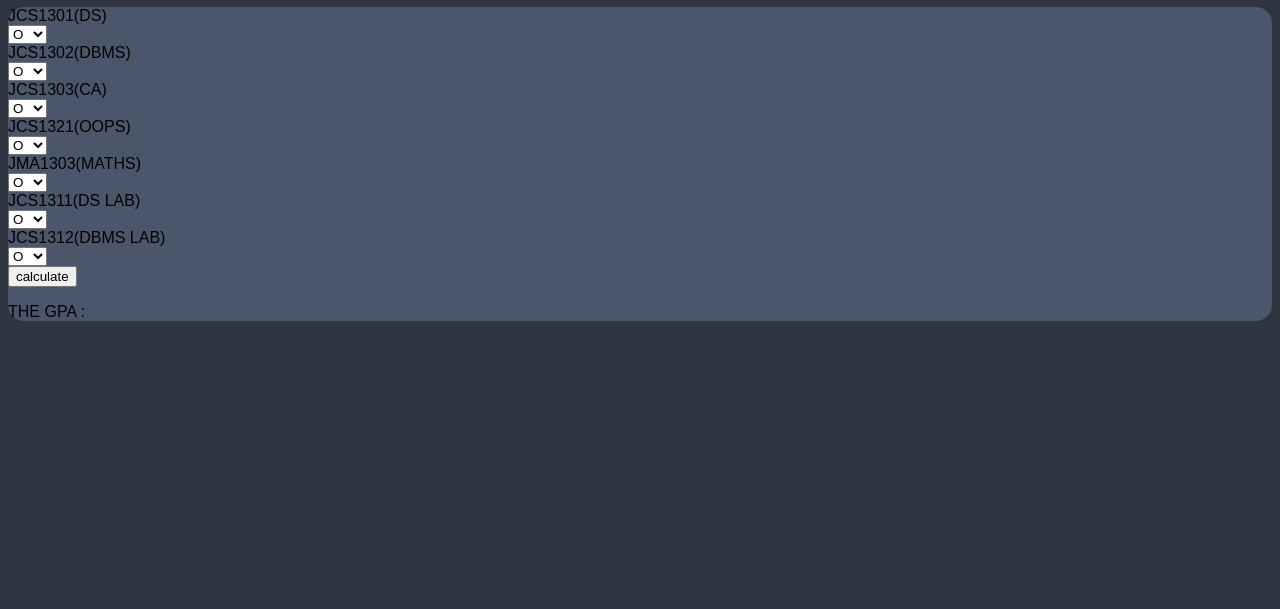
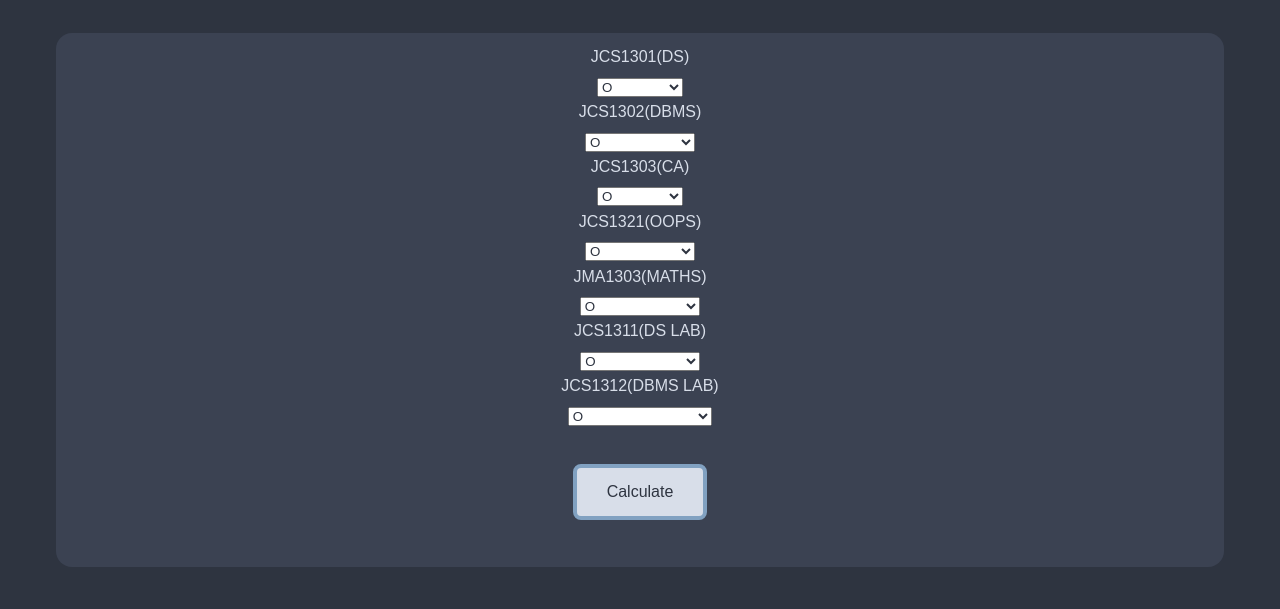
Before and after one commit to amigoss-inc/cgpa-calc, a plain HTML site: page index.html in a window 1280 px wide. Shown: the part 73-682 px from the top of the page. Drawn offline with Linux system fonts and the light colour scheme.

Commit message:
Added Styles and improved UI

```diff
--- a/cgpa.js
+++ b/cgpa.js
@@ -42,5 +42,5 @@ function gpa() {
 	const g = getmark(dbms_lb);
 
 	const result = ((3 * (a + b + c + d + e)) + (2 * (f + g))) / tot_cdt;
-	document.getElementById("demo").innerHTML = result.toPrecision(4);
+	document.getElementById("result").innerHTML = "GPA: " + result.toPrecision(4);
 }
--- a/index.html
+++ b/index.html
@@ -13,10 +13,10 @@
 <body>
 	<h1 class="heading">GPA CALCULATOR</h1>
 	<section class="choose">
+		<div class="container" id="ds_cont">
 			<label>JCS1301(DS)</label>
-		<div id="ds_cont">
-			<select id="ds" name="grade1">
-				<option  value="O" >O</option>
+			<select id="ds" class="dropdown" name="grade1">
+				<option  value="O" selected>O</option>
 				<option  value="A+">A+</option>
 				<option  value="A" >A</option>
 				<option  value="B+">B+</option>
@@ -24,10 +24,10 @@
 				<option  value="C" >C</option>
 			</select>
 		</div>
+		<div id="dbms_cont" class="container" >
 			<label>JCS1302(DBMS)</label>
-		<div id="dbms_cont">
-			<select id="dbms" name="grade2">
-				<option value="O" >O</option>
+			<select id="dbms" class="dropdown" name="grade2">
+				<option value="O" selected>O</option>
 				<option value="A+">A+</option>
 				<option value="A" >A</option>
 				<option value="B+">B+</option>
@@ -35,10 +35,10 @@
 				<option value="C" >C</option>
 			</select>
 		</div>
+		<div id="ca_cont" class="container">
 			<label>JCS1303(CA)</label>
-		<div id="ca_cont">
-			<select id="ca" name="grade3">
-				<option value="O">O</option>
+			<select id="ca" class="dropdown" name="grade3">
+				<option value="O" selected>O</option>
 				<option value="A+">A+</option>
 				<option value="A">A</option>
 				<option value="B+">B+</option>
@@ -46,10 +46,10 @@
 				<option value="C">C</option>
 			</select>
 		</div>
+		<div id="oops_cont" class="container">
 			<label>JCS1321(OOPS)</label>
-		<div id="oops_cont">
-			<select id="oops" name="grade4">
-				<option value="O" >O</option>
+			<select id="oops" class="dropdown" name="grade4">
+				<option value="O" selected>O</option>
 				<option value="A+">A+</option>
 				<option value="A" >A</option>
 				<option value="B+">B+</option>
@@ -57,10 +57,10 @@
 				<option value="C" >C</option>
 			</select>
 		</div>
+		<div class="container" id="maths_cont">
 			<label>JMA1303(MATHS)</label>
-		<div id="maths_cont">
-			<select id="maths" name="grade5">
-				<option value="O" >O</option>
+			<select id="maths" class="dropdown" name="grade5">
+				<option value="O" selected>O</option>
 				<option value="A+">A+</option>
 				<option value="A" >A</option>
 				<option value="B+">B+</option>
@@ -68,10 +68,10 @@
 				<option value="C" >C</option>
 			</select>
 		</div>
+		<div id="dslab_cont" class="container">
 			<label>JCS1311(DS LAB)</label>
-		<div id="dslb_cont">
-			<select id="ds_lab" name="grade6">
-				<option value="O" >O</option>
+			<select id="ds_lab" class="dropdown" name="grade6">
+				<option value="O" selected>O</option>
 				<option value="A+">A+</option>
 				<option value="A" >A</option>
 				<option value="B+">B+</option>
@@ -79,10 +79,10 @@
 				<option value="C" >C</option>
 			</select>
 		</div>
+		<div id="dbmslab_cont" class="container">
 			<label>JCS1312(DBMS LAB)</label>
-		<div id="dbsmslb">
-			<select id="dbms_lab" name="grade7">
-				<option value="O" >O</option>
+			<select id="dbms_lab" class="dropdown" name="grade7">
+				<option value="O" selected>O</option>
 				<option value="A+">A+</option>
 				<option value="A" >A</option>
 				<option value="B+">B+</option>
@@ -90,11 +90,13 @@
 				<option value="C" >C</option>
 			</select>
 		</div>
-		<div>
-			<input type="button" value="calculate" onclick="gpa()" />
+		<div class="button">
+			<button class="actual" onclick="gpa()">
+				Calculate
+			</button>
 		</div>
-		<p id="demo">THE GPA :</p>
 	</section>
+	<p id="result">THE GPA :</p>
 </body>
 
 </html>
--- a/style.css
+++ b/style.css
@@ -3,16 +3,62 @@ body {
 }
 
 .heading {
-	font-family: "Iosevka";
+	font-family: "Iosevka", sans-serif;
 	text-align: center;
 	color: #eceff4
 }
 
 .choose {
 	border-radius: 1rem;
-	background-color: #4c566a;
-	margin-right: auto;
-	margin-left: auto;
+	background-color: #3b4252;
+	padding: 15px;
+	margin: 3rem;
 	font-family: sans-serif;
 	font-weight: 400;
 }
+
+.container {
+	display: grid;
+	align-items: center;
+	justify-content: center;
+	grid-row-gap: 5px;
+	grid-column-gap: 5px;
+	font-family: sans-serif;
+	color: #D8DEE9;
+}
+
+.dropdown {
+	margin: 0.4rem;
+	color: #2e3440;
+}
+
+#result {
+	font-family: sans-serif;
+	font-weight: 500;
+	color: #81a1c1;
+	text-align: center;
+	font-size: 2rem;
+}
+
+.button {
+	display: flex;
+	align-items: center;
+	justify-content: center;
+	margin: 2rem;
+}
+
+.actual:hover {
+	background-color: #81a1c1;
+}
+
+.actual {
+	transition-duration: 0.4s;
+	border: 4px solid #81a1c1;
+	background-color: #D8DEE9;
+	text-decoration: none;
+	text-align: center;
+	padding: 15px 30px;
+	font-size: 1rem;
+	border-radius: 8px;
+	color: #2e3440;
+}
```
Lines whose indentation alone changed are shown as unchanged.
